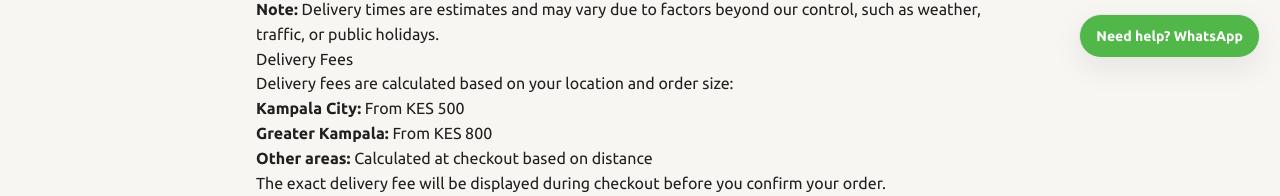
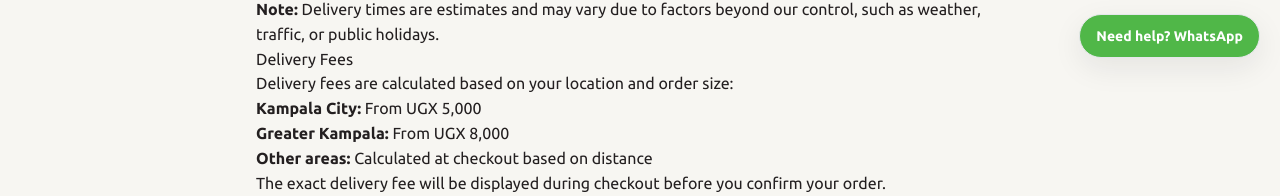
Before and after one commit to kashik09/bf-suma, a Next.js app: page /shipping in a window 1280 px wide. Shown: the part 722-918 px from the top of the page. Built offline with nearby package versions, Linux system fonts and the light colour scheme.

Commit message:
fix(store): minor fixes to legal and checkout pages
Small text and layout corrections.

```diff
--- a/src/app/(store)/faq/page.tsx
+++ b/src/app/(store)/faq/page.tsx
@@ -76,7 +76,7 @@ const additionalFaqs: FaqItem[] = [
   // Returns & Support
   {
     question: "What is your return policy?",
-    answer: "We accept returns of unopened products within 14 days of delivery. Products must be in original packaging. Contact us via WhatsApp or email to initiate a return. See our full refund policy for details.",
+    answer: "We accept returns of unopened products within 7 days of delivery. Products must be in original packaging. Contact us via WhatsApp or email to initiate a return. See our full refund policy for details.",
     category: "Support"
   },
   {
--- a/src/app/(store)/shipping/page.tsx
+++ b/src/app/(store)/shipping/page.tsx
@@ -72,8 +72,8 @@ export default function ShippingPolicyPage() {
       <h2>Delivery Fees</h2>
       <p>Delivery fees are calculated based on your location and order size:</p>
       <ul>
-        <li><strong>Kampala City:</strong> From KES 500</li>
-        <li><strong>Greater Kampala:</strong> From KES 800</li>
+        <li><strong>Kampala City:</strong> From UGX 5,000</li>
+        <li><strong>Greater Kampala:</strong> From UGX 8,000</li>
         <li><strong>Other areas:</strong> Calculated at checkout based on distance</li>
       </ul>
       <p>
--- a/src/app/(store)/terms/page.tsx
+++ b/src/app/(store)/terms/page.tsx
@@ -33,7 +33,7 @@ export default function TermsOfServicePage() {
 
       <h3>Pricing</h3>
       <p>
-        All prices are displayed in Kenyan Shillings (KES) and include applicable taxes unless otherwise stated.
+        All prices are displayed in Ugandan Shillings (UGX) and include applicable taxes unless otherwise stated.
         We reserve the right to modify prices at any time without prior notice. The price at the time of order
         placement will apply to your purchase.
       </p>
--- a/src/components/storefront/checkout-form.tsx
+++ b/src/components/storefront/checkout-form.tsx
@@ -338,11 +338,11 @@ export function CheckoutForm({ commerceReady = true, degradedReason = null }: Ch
           </div>
           <div className="grid gap-4 sm:grid-cols-2">
             <FormField error={form.formState.errors.firstName?.message} htmlFor="firstName" label="First Name">
-              <Input id="firstName" placeholder="Ashanti" {...form.register("firstName")} />
+              <Input id="firstName" placeholder="First name" {...form.register("firstName")} />
             </FormField>
 
             <FormField error={form.formState.errors.lastName?.message} htmlFor="lastName" label="Last Name">
-              <Input id="lastName" placeholder="Kweyu" {...form.register("lastName")} />
+              <Input id="lastName" placeholder="Last name" {...form.register("lastName")} />
             </FormField>
           </div>
 
```
